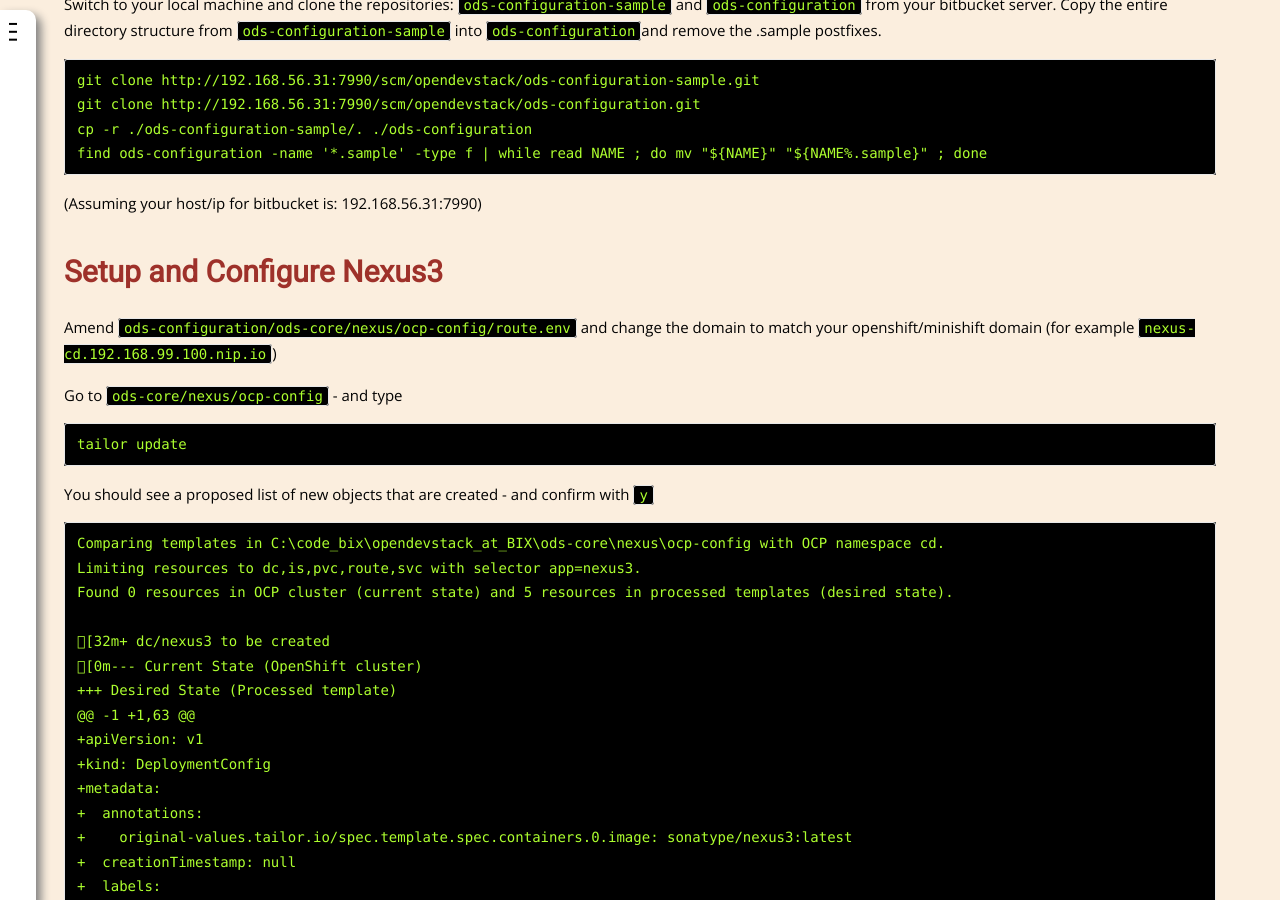
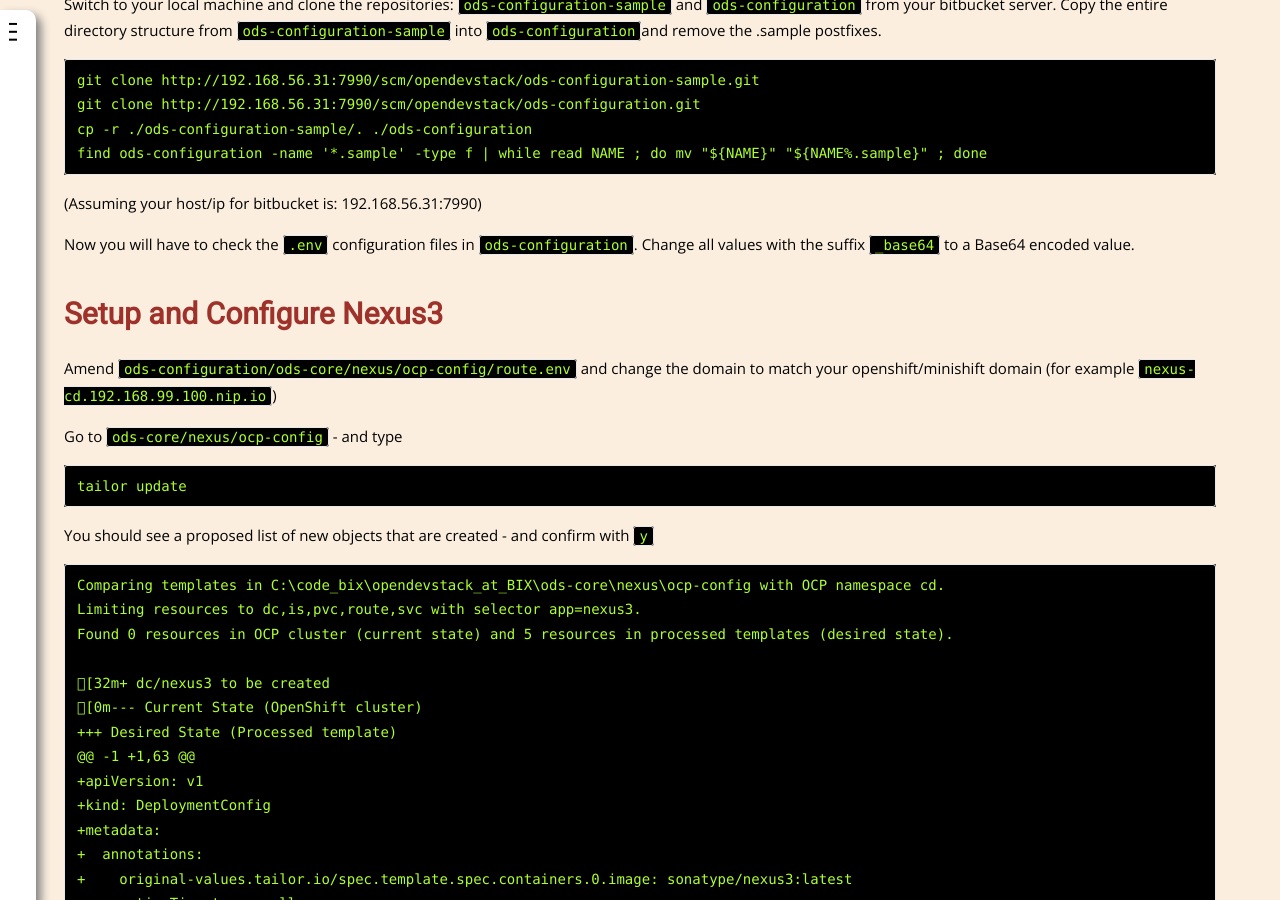
Before and after one commit to opendevstack/opendevstack.github.io, a Jekyll site: the page built from doc/getting-started.md, in a window 1280 px wide and 900 px high, scrolled down 15716 px. Built offline with Jekyll 4.4.1, drawn with Linux system fonts in a browser that asks for light colours; our own code applies the rules of GitHub Pages for plain Markdown files.

Commit message:
- Implemented: added information vor Base64 encoded values

````diff
--- a/doc/getting-started.md
+++ b/doc/getting-started.md
@@ -626,6 +626,8 @@
 ```
 (Assuming your host/ip for bitbucket is: 192.168.56.31:7990)
 
+Now you will have to check the `.env` configuration files in `ods-configuration`. Change all values with the suffix `_base64` to a Base64 encoded value.
+
 ### Setup and Configure Nexus3
 Amend `ods-configuration/ods-core/nexus/ocp-config/route.env` and change the domain to match your openshift/minishift domain (for example `nexus-cd.192.168.99.100.nip.io`)
 
````
